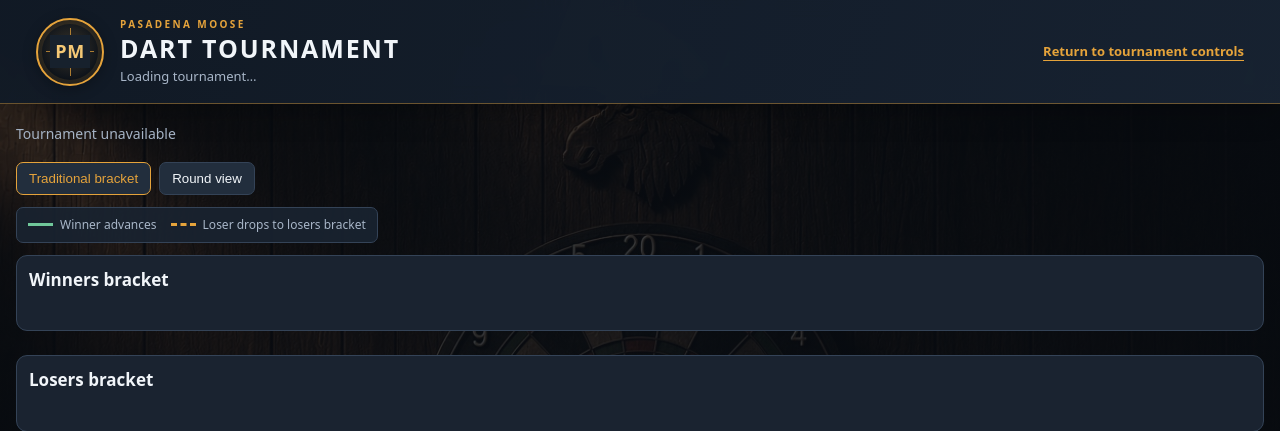
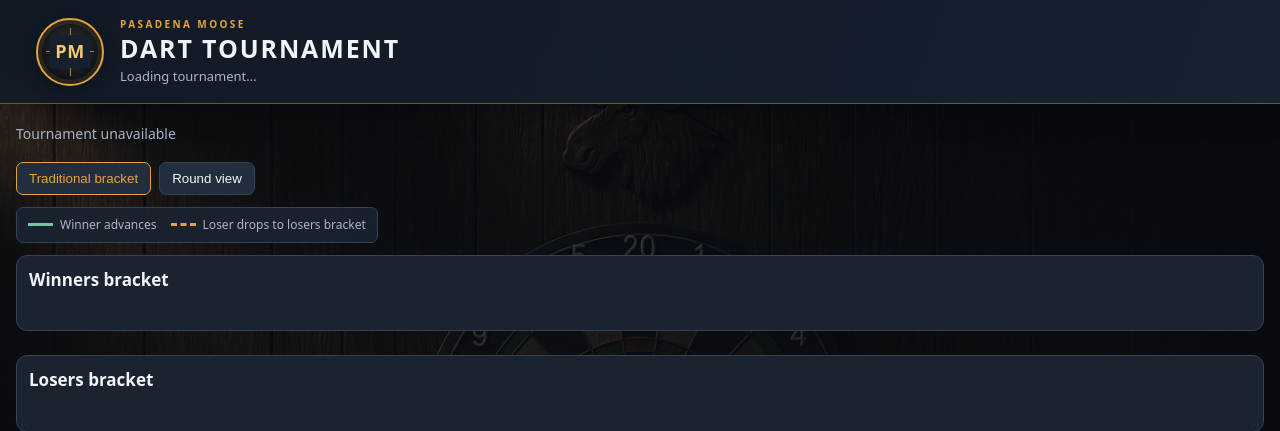
Before and after one commit to linuxguy421/dartmaster, a Python web app: template app/templates/bracket.html in a window 1280 px wide. Shown: the top 431 px of the page. Run offline with Jinja, Linux system fonts and the light colour scheme; the template is opened without the code that fills it, so the values that code supplies are empty.

Commit message:
Remove bracket filename and return navigation link

```diff
--- a/app/templates/bracket.html
+++ b/app/templates/bracket.html
@@ -50,7 +50,6 @@ main{padding-left:clamp(10px,1.25vw,22px);padding-right:clamp(10px,1.25vw,22px)}
   <div class="brand-mark" aria-label="Pasadena Moose logo placeholder"><span>PM</span></div>
   <div class="brand-copy"><div class="brand-kicker">PASADENA MOOSE</div><h1>DART TOURNAMENT</h1><p id="tournament-name">Loading tournament…</p></div>
  </div>
- <div class="header-actions"><a id="back-link" href="#">Return to tournament controls</a></div>
 </header>
 <main>
  <div class="summary" id="summary">Loading bracket…</div>
@@ -67,7 +66,6 @@ main{padding-left:clamp(10px,1.25vw,22px);padding-right:clamp(10px,1.25vw,22px)}
 const tournamentId=location.pathname.split('/').filter(Boolean).at(-2);
 const $=id=>document.getElementById(id);
 const esc=value=>String(value).replace(/[&<>"']/g,c=>({'&':'&amp;','<':'&lt;','>':'&gt;','"':'&quot;',"'":'&#39;'}[c]));
-$('back-link').href='/tournaments/'+encodeURIComponent(tournamentId);
 function participantName(value){
  if(/^T[1-9][0-9]*$/.test(value))return 'Seed '+value.slice(1);
  const ref=value.match(/^([WL])-(.+)$/);
@@ -161,8 +159,8 @@ window.addEventListener('resize',()=>{if($('traditional-mode').classList.contain
 function render(data){
  window.lastBracketData=data;
  window.currentPayouts=data.payouts||{};
- $('tournament-name').textContent=data.bracket_file+' · '+(data.complete?'Tournament complete':'Live tournament');
- $('summary').innerHTML='<strong>'+esc(data.bracket_file)+'</strong> · '+data.bracket.length+' bracket matches · updated '+new Date().toLocaleTimeString();
+ $('tournament-name').textContent=data.complete?'Tournament complete':'Live tournament';
+ $('summary').innerHTML=data.bracket.length+' bracket matches · updated '+new Date().toLocaleTimeString();
  for(const [type,target] of [['winners','winners'],['losers','losers'],['championship','championship']]){
   const matches=data.bracket.filter(m=>m.bracket_type===type);
   const groups=new Map();
```
